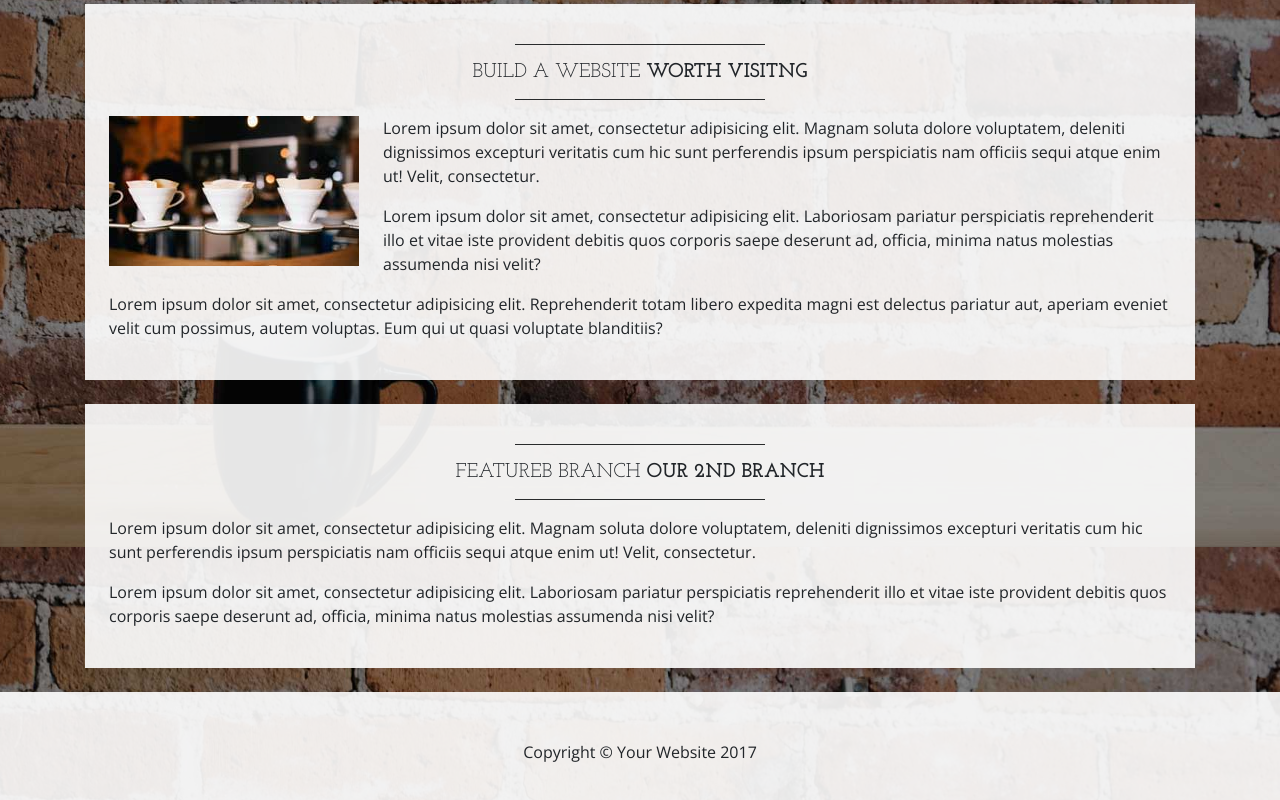
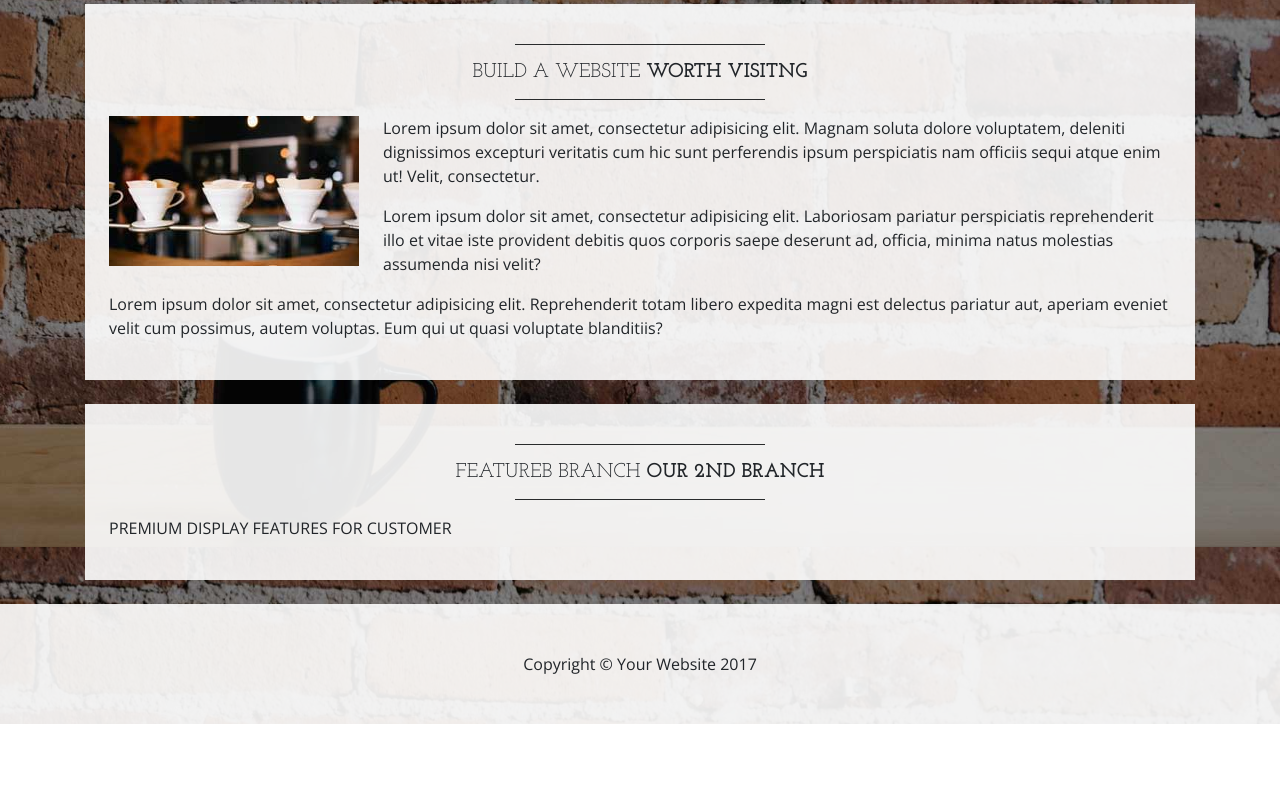
Before and after one commit to JasonDuquain/learn-git, a website: page index.html in a window 1280 px wide. Shown: the part 1053-1853 px from the top of the page. After the commit the page ends 1777 px from the top, so only its background shows below. Drawn offline with nearby package versions, Linux system fonts and the light colour scheme.

Commit message:
edited paragraph on featureB

```diff
--- a/index.html
+++ b/index.html
@@ -125,8 +125,7 @@
           <strong>our 2nd branch</strong>
         </h2>
         <hr class="divider">
-        <p>Lorem ipsum dolor sit amet, consectetur adipisicing elit. Magnam soluta dolore voluptatem, deleniti dignissimos excepturi veritatis cum hic sunt perferendis ipsum perspiciatis nam officiis sequi atque enim ut! Velit, consectetur.</p>
-        <p>Lorem ipsum dolor sit amet, consectetur adipisicing elit. Laboriosam pariatur perspiciatis reprehenderit illo et vitae iste provident debitis quos corporis saepe deserunt ad, officia, minima natus molestias assumenda nisi velit?</p>
+        <p>PREMIUM DISPLAY FEATURES FOR CUSTOMER</p>
       </div>
 
     </div>
```
